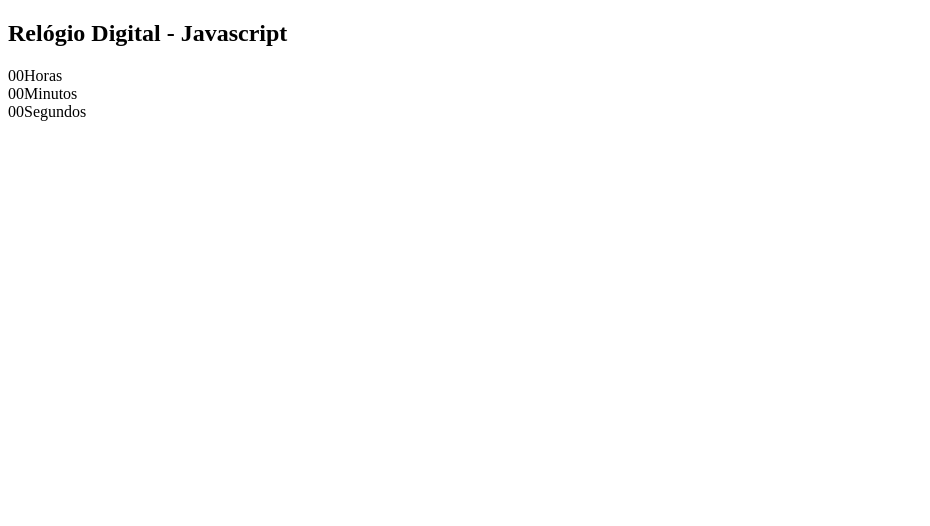
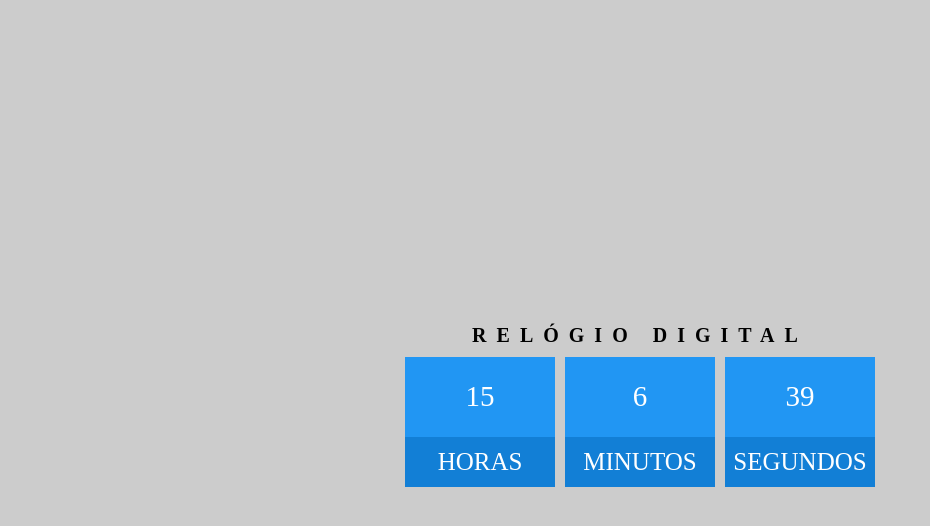
Before and after one commit to IgorFerreiraSilva/relogio_digital_javascript, a plain HTML site: page index.html in a window 1280 px wide. Shown: the whole page, without its empty margins (0-930 px from the left). Drawn offline with Linux system fonts and the light colour scheme.

Commit message:
Relógio finalizado com estilização e função

```diff
--- a/css/style.css
+++ b/css/style.css
@@ -0,0 +1,60 @@
+*{
+    margin: 0;
+    padding: 0;
+    box-sizing: border-box;
+    font-family: 'Open Sans' sans-serif;
+}
+
+body{
+    display: flex;
+    justify-content: center;
+    align-items: center;
+    min-height: 800px;
+    background: #CCC;
+}
+
+.relogio h1{
+    position: relative;
+    display: block;
+    color: #000;
+    text-align: center;
+    margin: 10px 0;
+    font-weight: 700;
+    text-transform: uppercase;
+    letter-spacing: 10px;
+    font-size: 20px;
+}
+
+.relogio #tempo{
+    display: flex;
+}
+
+.relogio #tempo div{
+    position: relative;
+    margin: 0 5px;
+}
+
+.relogio #tempo div span{
+    position: relative;
+    display: block;
+    width: 150px;
+    height: 80px;
+    background: #2196f3;
+    color: #FFF;
+    font-weight: 300;
+    display: flex;
+    justify-content: center;
+    align-items: center;
+    font-size: 29px;
+    z-index: 10;
+}
+
+.relogio #tempo div span:nth-child(2){
+    height: 50px;
+    font-size: 25px;
+    font-weight: 500;
+    z-index: 9;
+    box-shadow: none;
+    background: #127fd6;
+    text-transform: uppercase;
+}
--- a/index.html
+++ b/index.html
@@ -11,14 +11,14 @@
 
     <section>
         <div class="relogio">
-            <h1>Relógio Digital - Javascript</h1>
-            <div class="tempo">
+            <h1>Relógio Digital</h1>
+            <div id="tempo">
                 <div><span id="hora">00</span><span>Horas</span></div>
                 <div><span id="minutos">00</span><span>Minutos</span></div>
                 <div><span id="segundos">00</span><span>Segundos</span></div>
             </div>
         </div>
     </section>
-
+    <script src="./js/app.js"></script>
 </body>
 </html>
--- a/js/app.js
+++ b/js/app.js
@@ -0,0 +1,17 @@
+function relogio(){
+    let horas = document.getElementById('hora');
+    let minutos = document.getElementById('minutos');
+    let segundos = document.getElementById('segundos');
+
+    let h = new Date().getHours();
+    let m = new Date().getMinutes();
+    let s = new Date().getSeconds();
+
+    horas.innerHTML = h;
+    minutos.innerHTML = m;
+    segundos.innerHTML = s;
+
+
+}
+
+let interval = setInterval(relogio, 1000);
```
